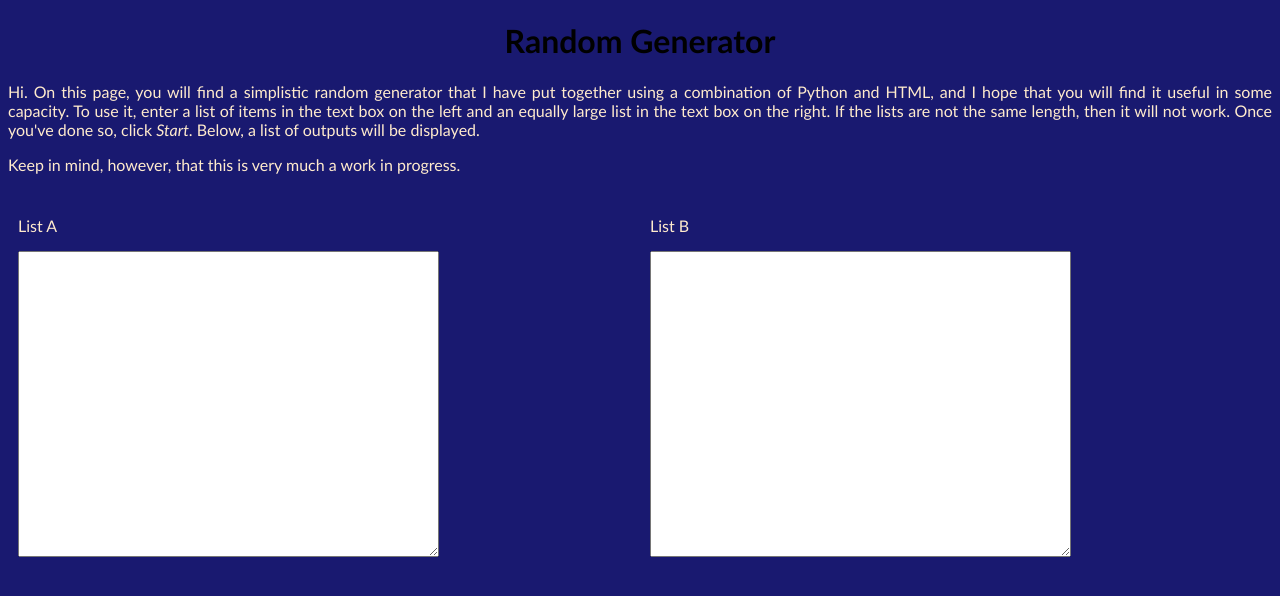
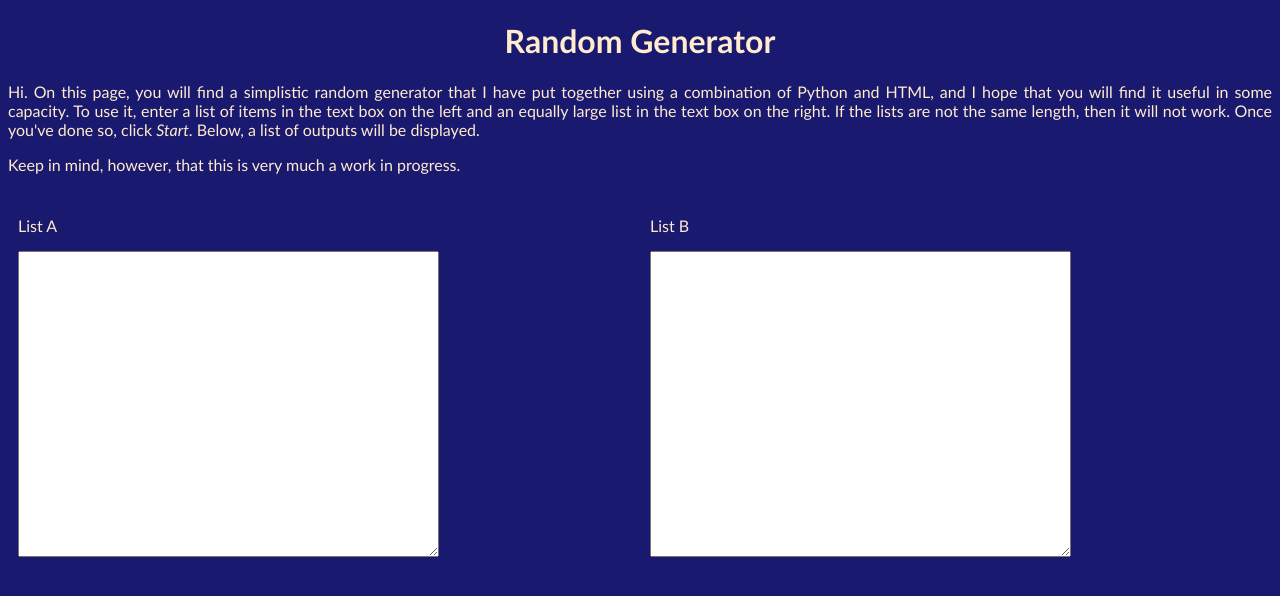
Before and after one commit to GwenTheWelshGal/Random-Generator, a plain HTML site: page index.html in a window 1280 px wide. Drawn offline with Linux system fonts and the light colour scheme.

Commit message:
Styling fixes.

```diff
--- a/styles.css
+++ b/styles.css
@@ -18,6 +18,11 @@ body {
     padding: 10px;
 }
 
+h1, h2, h3, h4, h5, h6 {
+    text-align: center;
+    color: blanchedalmond;
+}
+
 p {
     text-align: justify;
     color: blanchedalmond;
```
